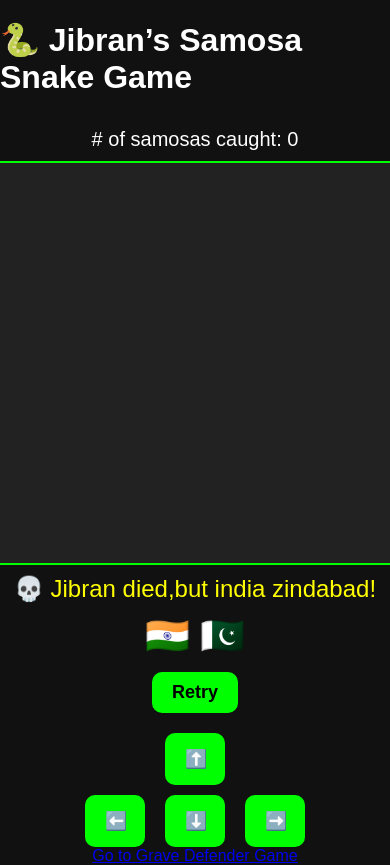
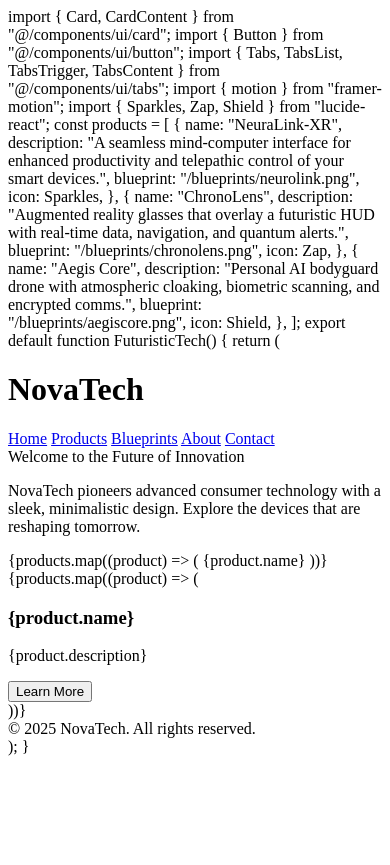
Before and after one commit to momusheenmo/Game-testing, a plain HTML site: page index.html in a window 390 px wide. After the commit the page ends 844 px from the top, so only its background shows below. Drawn offline with Linux system fonts and the light colour scheme.

Commit message:
Update index.html

```diff
--- a/index.html
+++ b/index.html
@@ -1,242 +1,104 @@
-<!DOCTYPE html>
-<html lang="en">
-<head>
-  <meta charset="UTF-8" />
-  <meta name="viewport" content="width=device-width, initial-scale=1.0"/>
-  <title>Jibran’s Samosa Snake Game</title>
-  <style>
-    body {
-      background: #111;
-      display: flex;
-      flex-direction: column;
-      align-items: center;
-      font-family: sans-serif;
-      margin: 0;
-      color: white;
-    }
+import { Card, CardContent } from "@/components/ui/card";
+import { Button } from "@/components/ui/button";
+import { Tabs, TabsList, TabsTrigger, TabsContent } from "@/components/ui/tabs";
+import { motion } from "framer-motion";
+import { Sparkles, Zap, Shield } from "lucide-react";
 
-    canvas {
-      background: #222;
-      border: 2px solid #0f0;
-      margin-top: 10px;
-      touch-action: none;
-    }
+const products = [
+  {
+    name: "NeuraLink-XR",
+    description: "A seamless mind-computer interface for enhanced productivity and telepathic control of your smart devices.",
+    blueprint: "/blueprints/neurolink.png",
+    icon: Sparkles,
+  },
+  {
+    name: "ChronoLens",
+    description: "Augmented reality glasses that overlay a futuristic HUD with real-time data, navigation, and quantum alerts.",
+    blueprint: "/blueprints/chronolens.png",
+    icon: Zap,
+  },
+  {
+    name: "Aegis Core",
+    description: "Personal AI bodyguard drone with atmospheric cloaking, biometric scanning, and encrypted comms.",
+    blueprint: "/blueprints/aegiscore.png",
+    icon: Shield,
+  },
+];
 
-    #message {
-      font-size: 24px;
-      color: yellow;
-      margin-top: 10px;
-      height: 30px;
-    }
+export default function FuturisticTech() {
+  return (
+    <div className="min-h-screen bg-black text-white font-sans">
+      <header className="px-8 py-6 border-b border-gray-800 flex justify-between items-center">
+        <h1 className="text-2xl font-bold tracking-tight">NovaTech</h1>
+        <nav className="space-x-6 text-gray-400 text-sm">
+          <a href="#" className="hover:text-white">Home</a>
+          <a href="#" className="hover:text-white">Products</a>
+          <a href="#" className="hover:text-white">Blueprints</a>
+          <a href="#" className="hover:text-white">About</a>
+          <a href="#" className="hover:text-white">Contact</a>
+        </nav>
+      </header>
 
-    #score {
-      font-size: 20px;
-      margin-top: 10px;
-    }
+      <main className="px-8 py-16">
+        <section className="text-center mb-16">
+          <motion.h2
+            className="text-5xl font-semibold mb-4"
+            initial={{ opacity: 0, y: 20 }}
+            animate={{ opacity: 1, y: 0 }}
+            transition={{ duration: 1 }}
+          >
+            Welcome to the Future of Innovation
+          </motion.h2>
+          <p className="text-gray-400 max-w-2xl mx-auto">
+            NovaTech pioneers advanced consumer technology with a sleek, minimalistic design. Explore the devices that are reshaping tomorrow.
+          </p>
+        </section>
 
-    #retry {
-      display: none;
-      margin-top: 15px;
-      padding: 10px 20px;
-      font-size: 18px;
-      background: #0f0;
-      color: #000;
-      border: none;
-      border-radius: 10px;
-      cursor: pointer;
-      font-weight: bold;
-    }
+        <Tabs defaultValue="NeuraLink-XR" className="w-full">
+          <TabsList className="bg-gray-900 rounded-xl flex justify-center gap-4">
+            {products.map((product) => (
+              <TabsTrigger
+                key={product.name}
+                value={product.name}
+                className="text-white px-4 py-2 hover:bg-gray-700 rounded-md"
+              >
+                {product.name}
+              </TabsTrigger>
+            ))}
+          </TabsList>
+          {products.map((product) => (
+            <TabsContent key={product.name} value={product.name}>
+              <div className="grid grid-cols-1 md:grid-cols-2 gap-10 items-center mt-10">
+                <motion.div
+                  className="p-8 bg-gray-900 rounded-2xl shadow-lg"
+                  initial={{ opacity: 0, x: -40 }}
+                  animate={{ opacity: 1, x: 0 }}
+                  transition={{ duration: 0.8 }}
+                >
+                  <product.icon className="h-10 w-10 text-cyan-400 mb-4" />
+                  <h3 className="text-2xl font-bold mb-2">{product.name}</h3>
+                  <p className="text-gray-400 mb-4">{product.description}</p>
+                  <Button variant="outline" className="border-cyan-400 text-cyan-400 hover:bg-cyan-900">
+                    Learn More
+                  </Button>
+                </motion.div>
+                <motion.img
+                  src={product.blueprint}
+                  alt="Blueprint"
+                  className="w-full rounded-xl border border-gray-700"
+                  initial={{ opacity: 0, x: 40 }}
+                  animate={{ opacity: 1, x: 0 }}
+                  transition={{ duration: 0.8 }}
+                />
+              </div>
+            </TabsContent>
+          ))}
+        </Tabs>
+      </main>
 
-    #flags {
-      display: none;
-      font-size: 36px;
-      margin-top: 10px;
-    }
-
-    .controls {
-      display: none;
-      margin-top: 20px;
-      flex-direction: column;
-      gap: 10px;
-      align-items: center;
-      user-select: none;
-    }
-
-    .row {
-      display: flex;
-      gap: 20px;
-    }
-
-    .btn {
-      background-color: #0f0;
-      border: none;
-      padding: 15px 20px;
-      font-size: 18px;
-      border-radius: 10px;
-      color: black;
-      font-weight: bold;
-      width: 60px;
-      text-align: center;
-    }
-
-    @media (max-width: 600px) {
-      .controls {
-        display: flex;
-      }
-    }
-  </style>
-</head>
-<body>
-  <h1>🐍 Jibran’s Samosa Snake Game</h1>
-  <div id="score"># of samosas caught: 0</div>
-  <canvas id="game" width="400" height="400"></canvas>
-  <div id="message"></div>
-  <div id="flags">🇮🇳 🇵🇰</div>
-  <button id="retry">Retry</button>
-
-  <div class="controls">
-    <div class="row">
-      <button class="btn" data-dir="up">⬆️</button>
+      <footer className="px-8 py-12 border-t border-gray-800 text-gray-500 text-sm text-center">
+        © 2025 NovaTech. All rights reserved.
+      </footer>
     </div>
-    <div class="row">
-      <button class="btn" data-dir="left">⬅️</button>
-      <button class="btn" data-dir="down">⬇️</button>
-      <button class="btn" data-dir="right">➡️</button>
-    </div>
-  </div>
-
-  <script>
-    const canvas = document.getElementById('game');
-    const ctx = canvas.getContext('2d');
-    const message = document.getElementById('message');
-    const scoreDisplay = document.getElementById('score');
-    const retryBtn = document.getElementById('retry');
-    const flags = document.getElementById('flags');
-
-    const grid = 20;
-    let count = 0;
-    let speed = 5.3;
-    let playing = true;
-    let score = 0;
-
-    let snake = { x: 160, y: 160, dx: grid, dy: 0, cells: [], maxCells: 4 };
-    let apple = { x: 320, y: 320 };
-
-    function getRandomInt(min, max) {
-      return Math.floor(Math.random() * (max - min)) + min;
-    }
-
-    function resetGame() {
-      playing = false;
-      showMessage("💀 Jibran died,but india zindabad!");
-      flags.style.display = 'block';
-      retryBtn.style.display = 'inline-block';
-    }
-
-    function restartGame() {
-      snake = { x: 160, y: 160, dx: grid, dy: 0, cells: [], maxCells: 4 };
-      apple = { x: getRandomInt(0, 20) * grid, y: getRandomInt(0, 20) * grid };
-      score = 0;
-      updateScore();
-      flags.style.display = 'none';
-      retryBtn.style.display = 'none';
-      message.textContent = '';
-      playing = true;
-    }
-
-    function showMessage(text, duration = 2000) {
-      message.textContent = text;
-      if (duration > 0) {
-        setTimeout(() => {
-          if (playing) message.textContent = '';
-        }, duration);
-      }
-    }
-
-    function updateScore() {
-      scoreDisplay.textContent = `# of samosas caught: ${score}`;
-    }
-
-    function loop() {
-      requestAnimationFrame(loop);
-      if (!playing) return;
-
-      if (++count < speed) return;
-      count = 0;
-      ctx.clearRect(0, 0, canvas.width, canvas.height);
-
-      snake.x += snake.dx;
-      snake.y += snake.dy;
-
-      if (
-        snake.x < 0 || snake.x >= canvas.width ||
-        snake.y < 0 || snake.y >= canvas.height
-      ) {
-        resetGame();
-        return;
-      }
-
-      snake.cells.unshift({ x: snake.x, y: snake.y });
-      if (snake.cells.length > snake.maxCells) {
-        snake.cells.pop();
-      }
-
-      // Draw samosa (apple)
-      ctx.fillStyle = 'orange';
-      ctx.fillRect(apple.x, apple.y, grid - 1, grid - 1);
-
-      // Draw snake
-      ctx.fillStyle = 'lime';
-      snake.cells.forEach((cell, index) => {
-        ctx.fillRect(cell.x, cell.y, grid - 1, grid - 1);
-
-        if (cell.x === apple.x && cell.y === apple.y) {
-          snake.maxCells++;
-          apple.x = getRandomInt(0, 20) * grid;
-          apple.y = getRandomInt(0, 20) * grid;
-          score++;
-          updateScore();
-          showMessage("🥟 Good job Jibran!", 1000);
-        }
-
-        for (let i = index + 1; i < snake.cells.length; i++) {
-          if (cell.x === snake.cells[i].x && cell.y === snake.cells[i].y) {
-            resetGame();
-            return;
-          }
-        }
-      });
-    }
-
-    function changeDirection(dir) {
-      if (dir === 'left' && snake.dx === 0) {
-        snake.dx = -grid; snake.dy = 0;
-      } else if (dir === 'up' && snake.dy === 0) {
-        snake.dy = -grid; snake.dx = 0;
-      } else if (dir === 'right' && snake.dx === 0) {
-        snake.dx = grid; snake.dy = 0;
-      } else if (dir === 'down' && snake.dy === 0) {
-        snake.dy = grid; snake.dx = 0;
-      }
-    }
-
-    document.addEventListener('keydown', e => {
-      if (e.key === 'ArrowLeft') changeDirection('left');
-      else if (e.key === 'ArrowUp') changeDirection('up');
-      else if (e.key === 'ArrowRight') changeDirection('right');
-      else if (e.key === 'ArrowDown') changeDirection('down');
-    });
-
-    document.querySelectorAll('.btn').forEach(btn => {
-      const dir = btn.getAttribute('data-dir');
-      btn.addEventListener('touchstart', e => { e.preventDefault(); changeDirection(dir); });
-      btn.addEventListener('mousedown', e => { e.preventDefault(); changeDirection(dir); });
-    });
-
-    retryBtn.addEventListener('click', restartGame);
-
-    requestAnimationFrame(loop);
-  </script>
-</body>
-</html>
-<a href="graveDefender.html">Go to Grave Defender Game</a>
+  );
+}
```
